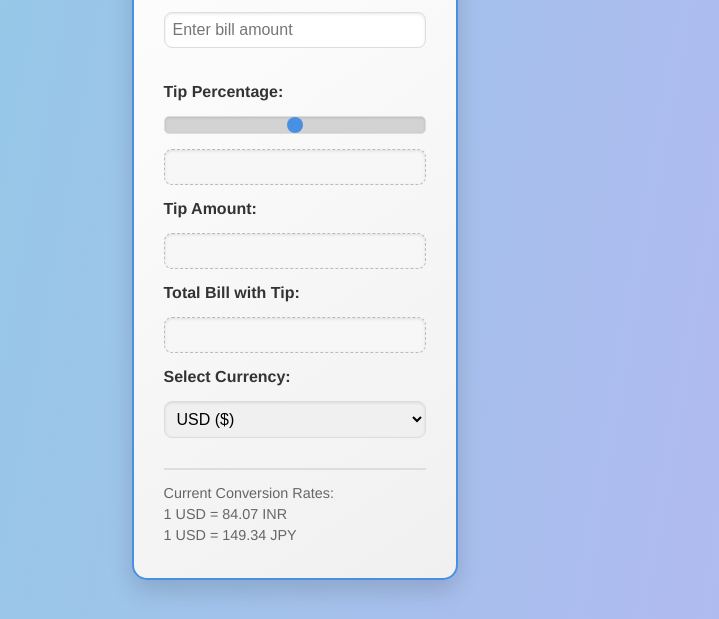
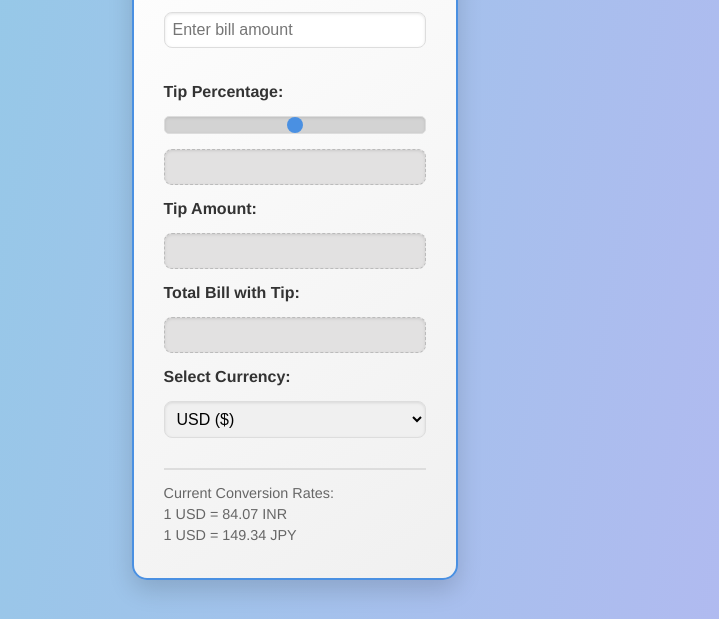
Before and after one commit to yashica-02/ITMD_541, a plain HTML site: page lab3/TipCalculator.html in a window 1280 px wide. Shown: the part 181-800 px from the top of the page, without its empty margins (345-1064 px from the left). Drawn offline with Linux system fonts and the light colour scheme.

Commit message:
Update styles.css

```diff
--- a/lab3/styles.css
+++ b/lab3/styles.css
@@ -60,8 +60,8 @@ select {
 }
 
 input[type="text"]:disabled {
-    background-color: #f7f7f7;
-    color: #888;
+    background-color: #e2e1e1;
+    color: #777;
     border: 1px dashed #bbb;
 }
 
```
